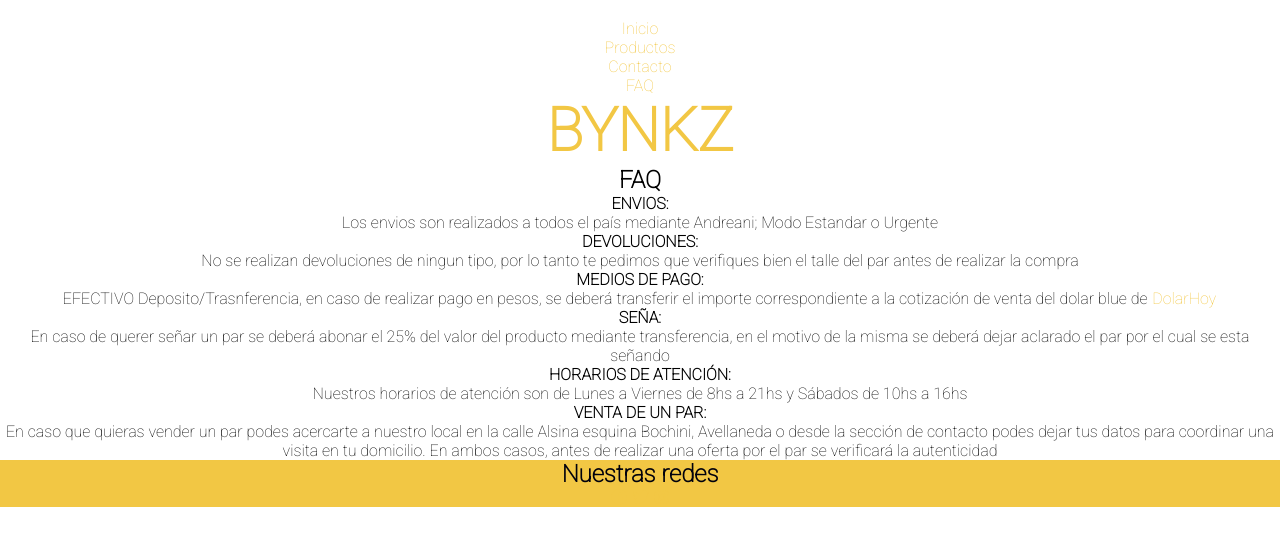
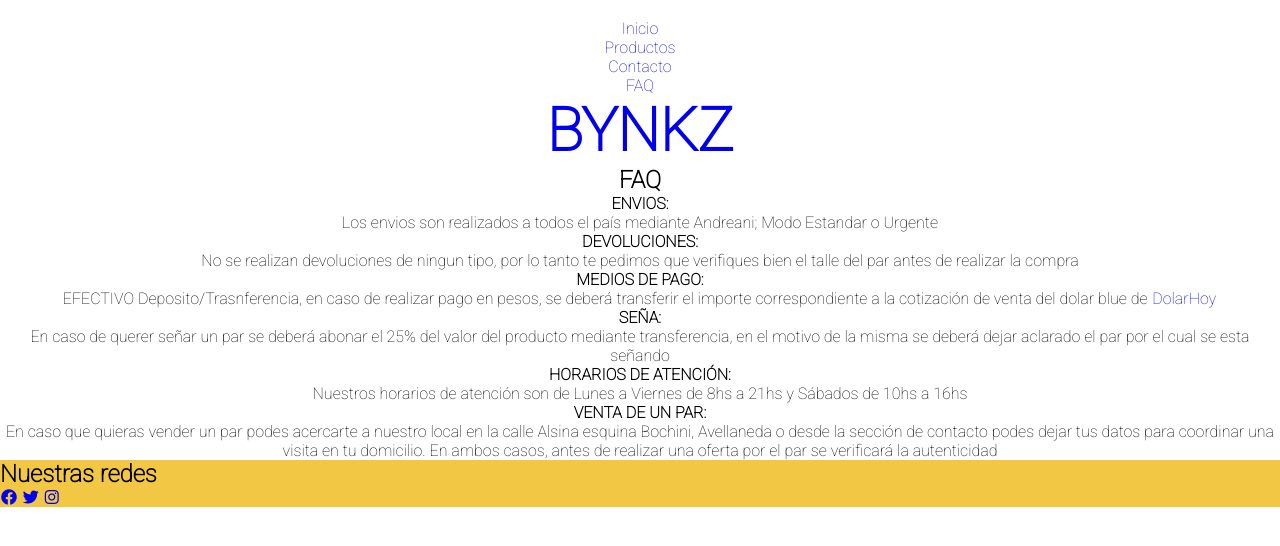
Before and after one commit to mateobarac/Entrega-II-Desarrollo-Web, a plain HTML site: page pages/FAQ.HTML in a window 1280 px wide. Drawn offline with Linux system fonts and the light colour scheme; a web font is replaced by a local one.

Commit message:
Update style.css

```diff
--- a/css/style.css
+++ b/css/style.css
@@ -14,7 +14,6 @@
 }
 
 a:link {
-  color: #f2c744;
   text-decoration: none;
 }
 
@@ -41,10 +40,7 @@
 }
 
 #piedepagina {
-  color: #00010d;
   background-color: #f2c744;
-  text-align: center;
-  position: relative;
 }
 
 .foto_sneakers {
@@ -64,3 +60,15 @@
 #ubicacionEnMapa {
   margin: auto 0px auto 1550px;
 }
+
+.productosIndex {
+  transition: all 0.3s;
+}
+
+.productosIndex:hover {
+  transform: scale(1.15);
+}
+
+ul {
+  list-style-type: none;
+}
```
